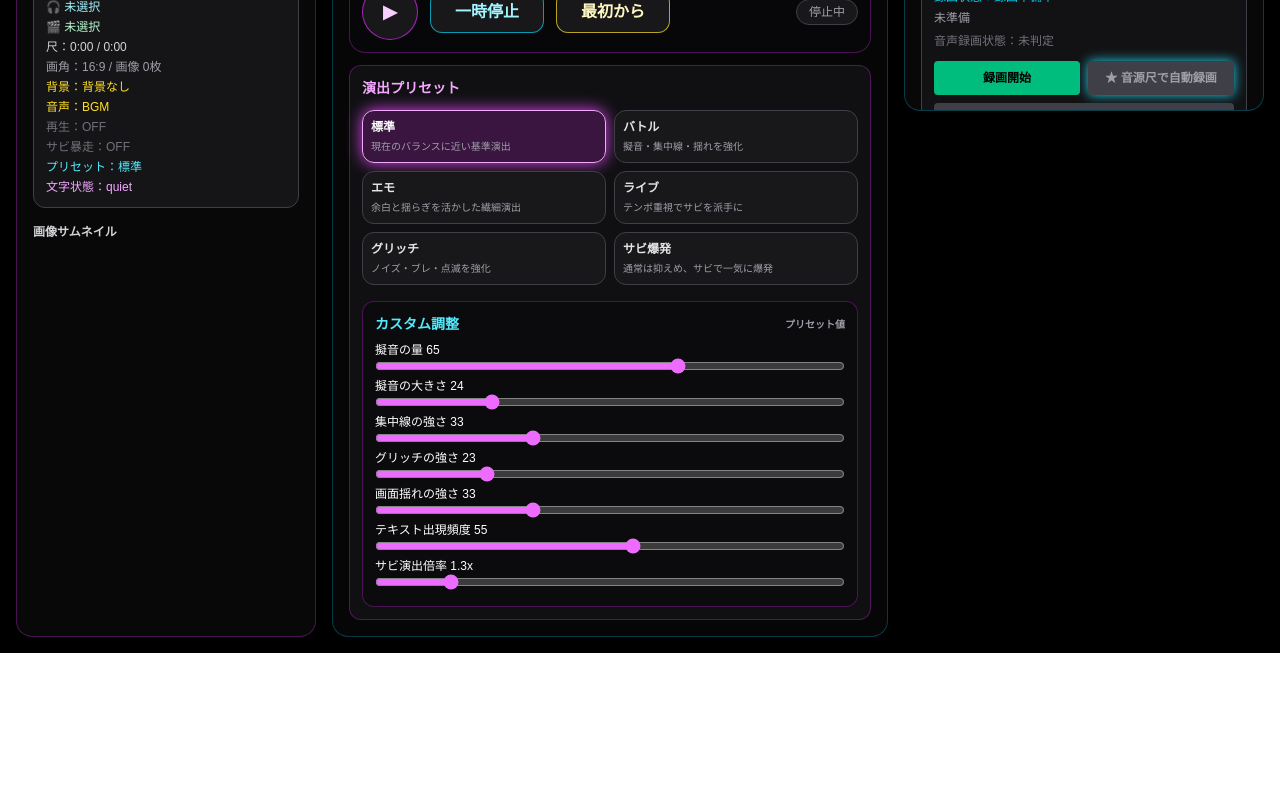
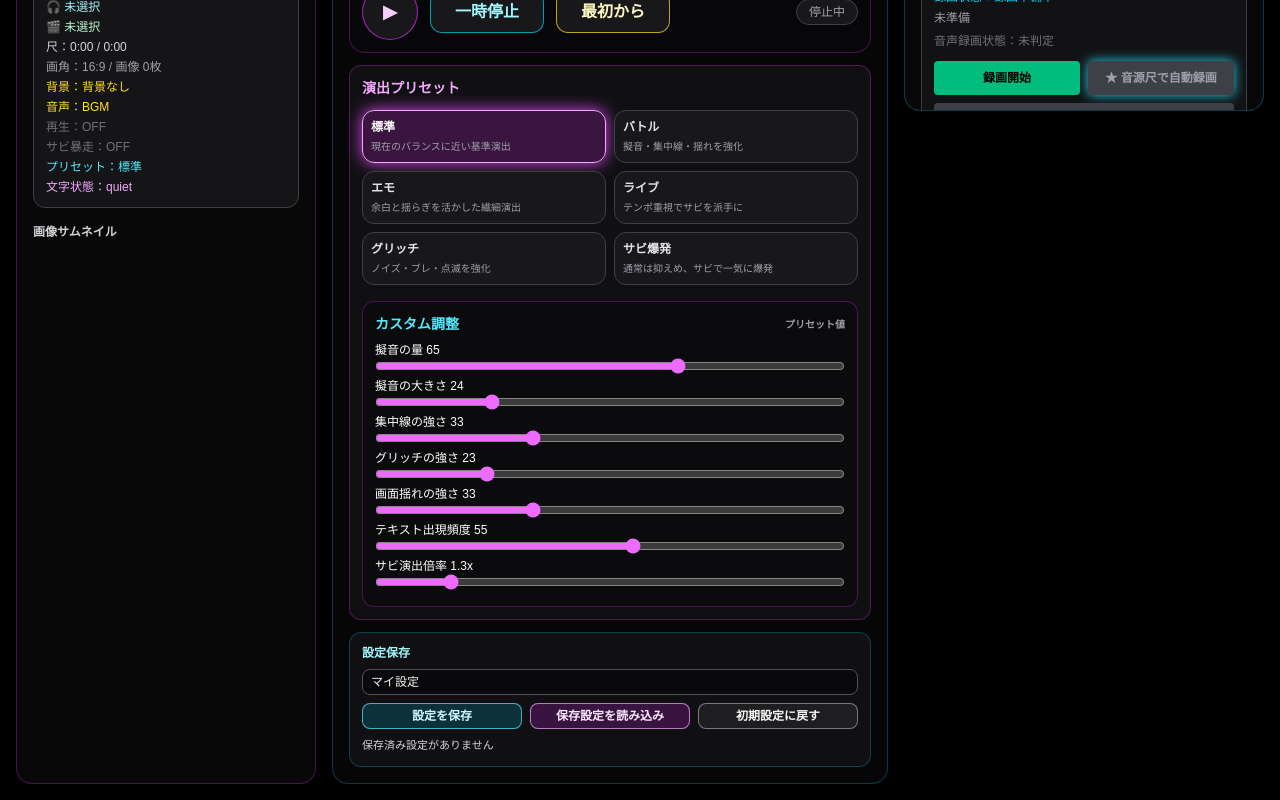
Before and after one commit to utugorou/manga-mv-engine, a Next.js app: page / in a window 1280 px wide. Shown: the part 886-1686 px from the top of the page. Before the commit the page ends 1539 px from the top, so only its background shows below. Built offline with nearby package versions, Linux system fonts and the light colour scheme.

Commit message:
Add localStorage-based settings save/load/reset controls

```diff
--- a/app/page.tsx
+++ b/app/page.tsx
@@ -52,6 +52,8 @@ import type {
 } from "../src/types/mv";
 
 export default function Home() {
+  const SETTINGS_STORAGE_KEY = "manga-mv-engine:settings:v1";
+  const DEFAULT_PRESET: EffectPresetName = "標準";
   const audioRef = useRef<HTMLAudioElement | null>(null);
   const videoRef = useRef<HTMLVideoElement | null>(null);
   const audioContextRef = useRef<AudioContext | null>(null);
@@ -191,6 +193,8 @@ export default function Home() {
     chorusMultiplier: 1.3,
   });
   const [isCustomAdjusted, setIsCustomAdjusted] = useState(false);
+  const [settingsName, setSettingsName] = useState("マイ設定");
+  const [settingsStatus, setSettingsStatus] = useState("");
 
   const mapPresetToControls = (config: (typeof effectPresetConfigs)[EffectPresetName]) => ({
     sfxAmount: Math.round(config.sfxFrequency * 100),
@@ -459,6 +463,82 @@ export default function Home() {
     randomizeMotionsFromList(battleMotionList);
   };
 
+  const applySavedSettings = (saved: {
+    activePreset: EffectPresetName;
+    customControls: typeof customControls;
+    backgroundMode: BackgroundMode;
+    audioSourceMode: AudioSourceMode;
+    textMode?: TextMode;
+    bubbleText?: string;
+    sfxText?: string;
+    settingsName?: string;
+  }) => {
+    const preset = effectPresetList.includes(saved.activePreset)
+      ? saved.activePreset
+      : DEFAULT_PRESET;
+    applyPreset(preset);
+    setCustomControls(saved.customControls);
+    setIsCustomAdjusted(true);
+    applyCustomControls(saved.customControls);
+    setBackgroundMode(saved.backgroundMode);
+    setAudioSourceMode(saved.audioSourceMode);
+    if (saved.textMode) setTextMode(saved.textMode);
+    if (typeof saved.bubbleText === "string") setBubbleText(saved.bubbleText);
+    if (typeof saved.sfxText === "string") setSfxText(saved.sfxText);
+    if (saved.settingsName) setSettingsName(saved.settingsName);
+  };
+
+  const saveCurrentSettings = () => {
+    const settingsPayload = {
+      version: 1,
+      savedAt: new Date().toISOString(),
+      settingsName,
+      activePreset,
+      customControls,
+      backgroundMode,
+      audioSourceMode,
+      textMode,
+      bubbleText,
+      sfxText,
+    };
+    localStorage.setItem(SETTINGS_STORAGE_KEY, JSON.stringify(settingsPayload));
+    setSettingsStatus(`「${settingsName || "マイ設定"}」を保存しました`);
+  };
+
+  const loadSavedSettings = () => {
+    const raw = localStorage.getItem(SETTINGS_STORAGE_KEY);
+    if (!raw) {
+      setSettingsStatus("保存済み設定がありません");
+      return;
+    }
+    try {
+      const parsed = JSON.parse(raw);
+      applySavedSettings({
+        activePreset: parsed.activePreset,
+        customControls: parsed.customControls,
+        backgroundMode: parsed.backgroundMode,
+        audioSourceMode: parsed.audioSourceMode,
+        textMode: parsed.textMode,
+        bubbleText: parsed.bubbleText,
+        sfxText: parsed.sfxText,
+        settingsName: parsed.settingsName,
+      });
+      setSettingsStatus(`「${parsed.settingsName || "マイ設定"}」を読み込みました`);
+    } catch {
+      setSettingsStatus("保存設定の読み込みに失敗しました");
+    }
+  };
+
+  const resetToDefaultSettings = () => {
+    applyPreset(DEFAULT_PRESET);
+    setBackgroundMode("none");
+    setAudioSourceMode("bgm");
+    setTextMode("random");
+    setBubbleText("ここにセリフ");
+    setSfxText("ドン!!");
+    setSettingsStatus("初期設定に戻しました");
+  };
+
   const handleCustomControlChange = (
     key: keyof typeof customControls,
     value: number,
@@ -721,6 +801,14 @@ export default function Home() {
     panelMode,
     textMode,
   ]);
+
+  useEffect(() => {
+    const timer = window.setTimeout(() => {
+      loadSavedSettings();
+    }, 0);
+    return () => window.clearTimeout(timer);
+    // eslint-disable-next-line react-hooks/exhaustive-deps
+  }, []);
 
   useEffect(() => {
     if (!isPlaying) {
@@ -1638,6 +1726,22 @@ export default function Home() {
               formatTime={formatTime}
             />
             <div className="rounded-xl border border-fuchsia-500/30 bg-zinc-900/60 p-3"><PresetPanel presetList={effectPresetList} activePreset={activePreset} isCustomAdjusted={isCustomAdjusted} applyPreset={applyPreset} customControls={customControls} onCustomControlChange={handleCustomControlChange} /></div>
+            <div className="rounded-xl border border-cyan-500/30 bg-zinc-900/60 p-3 space-y-2">
+              <p className="text-xs font-bold text-cyan-200">設定保存</p>
+              <input
+                type="text"
+                value={settingsName}
+                onChange={(e) => setSettingsName(e.target.value)}
+                placeholder="保存名を入力"
+                className="w-full rounded-lg border border-zinc-600 bg-zinc-950 px-2 py-1 text-xs text-zinc-100"
+              />
+              <div className="grid grid-cols-1 sm:grid-cols-3 gap-2">
+                <button onClick={saveCurrentSettings} className="rounded-lg border border-cyan-300/70 bg-cyan-500/20 px-2 py-1 text-xs font-bold text-cyan-100">設定を保存</button>
+                <button onClick={loadSavedSettings} className="rounded-lg border border-fuchsia-300/70 bg-fuchsia-500/20 px-2 py-1 text-xs font-bold text-fuchsia-100">保存設定を読み込み</button>
+                <button onClick={resetToDefaultSettings} className="rounded-lg border border-zinc-400/70 bg-zinc-700/30 px-2 py-1 text-xs font-bold text-zinc-100">初期設定に戻す</button>
+              </div>
+              {settingsStatus ? <p className="text-[11px] text-zinc-300">{settingsStatus}</p> : null}
+            </div>
           </div>
         </div>
         <div className="max-h-[calc(100vh-140px)] overflow-y-auto rounded-2xl border border-cyan-500/30 bg-zinc-950/90 p-4">
```
